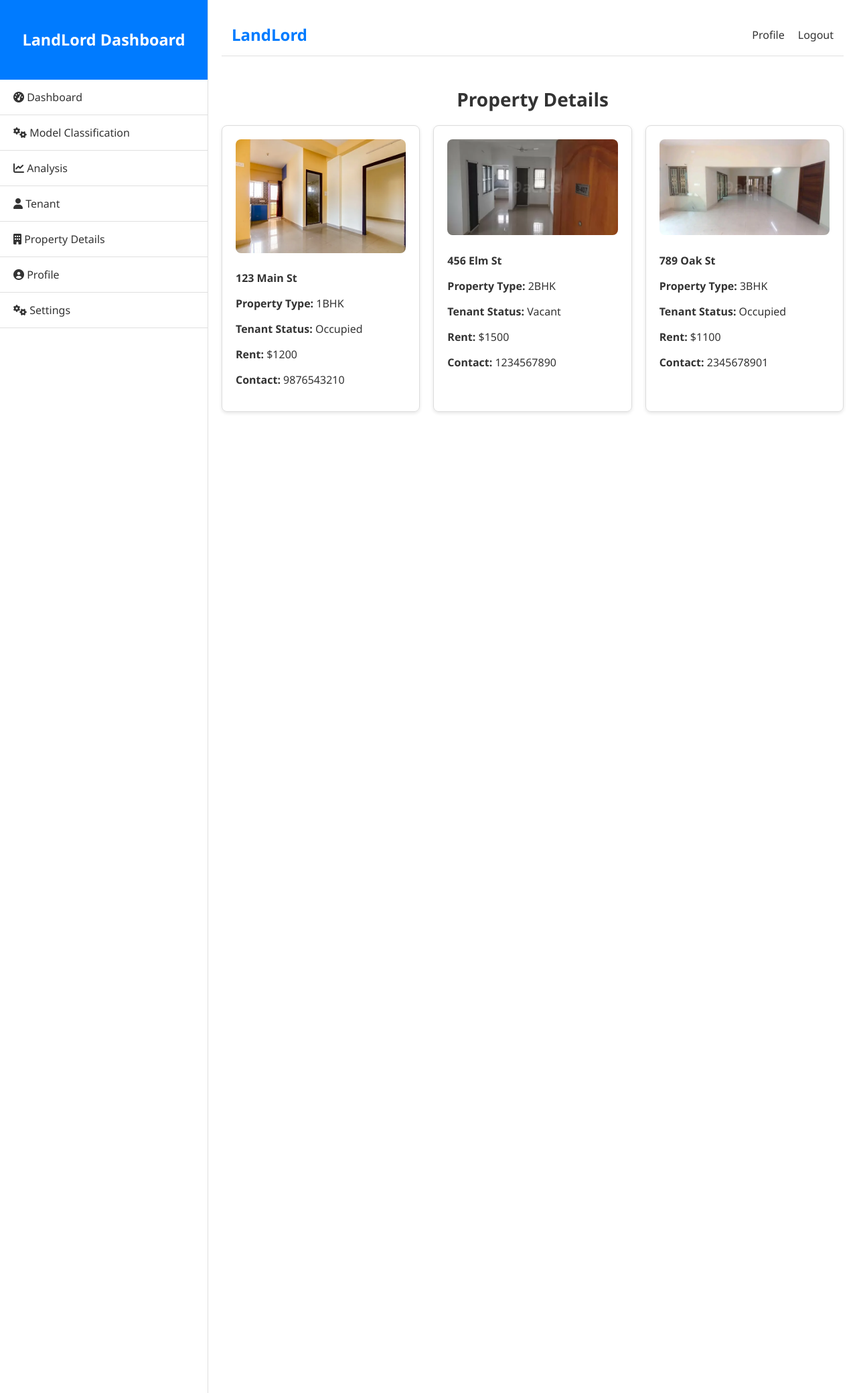
After one commit to SDineshKumar1304/Tenant_Application, a Flask app: page /property in a window 1280 px wide. The commit adds this page. Shown: the whole page at 67% size. Run offline with Flask 3, Linux system fonts and the light colour scheme; parts of the project's set-up code (start-up, migrations or seed data) failed here and were passed over.

Commit message:
Design Enhancement and Property Details Added

```diff
--- a/app.py
+++ b/app.py
@@ -6,7 +6,7 @@ import pandas as pd
 from flask_sqlalchemy import SQLAlchemy
 import plotly.express as px
 import plotly.io as pio
-import traceback
+
 
 app = Flask(__name__)
 app.secret_key = 'DK1329'
@@ -60,7 +60,6 @@ def login():
 def logout():
     session.pop('username', None)
     return redirect(url_for('login'))
-
 @app.route('/dashboard')
 def dashboard():
     if 'username' not in session:
@@ -72,7 +71,8 @@ def dashboard():
     rejected_count = TenantApplication.query.filter_by(result='Rejected').count()
 
     status_counts = {'Approved': approved_count, 'Rejected': rejected_count}
-    status_fig = px.bar(x=list(status_counts.keys()), y=list(status_counts.values()), title='Approved vs Rejected Tenants', labels={'x': 'Status', 'y': 'Count'})
+    status_fig = px.bar(x=list(status_counts.keys()), y=list(status_counts.values()), title='Approved vs Rejected Tenants', labels={'x': 'Status', 'y': 'Count'}, color_discrete_sequence=['#87CEFA'])
+    status_fig.update_layout(plot_bgcolor='rgba(255, 255, 255, 0.8)', paper_bgcolor='rgba(255, 255, 255, 0.8)', font=dict(color='black'))
     status_plot = pio.to_html(status_fig, full_html=False)
 
     tenants = TenantApplication.query.all()
@@ -136,7 +136,7 @@ def profile():
     return render_template('profile.html', profile=ADMIN_PROFILE)
 
 class TenantApplication(db.Model):
-    __tablename__ = 'tenant_applications'  # Correct table name
+    __tablename__ = 'tenant_applications'
     id = db.Column(db.Integer, primary_key=True)
     employment_history = db.Column(db.String(255))
     income = db.Column(db.Numeric(10, 2))
@@ -158,7 +158,7 @@ def model_analysis():
         return redirect(url_for('login'))
 
     result = None
-    preview_html = None  # Initialize preview_html to avoid UnboundLocalError
+    preview_html = None
 
     if request.method == 'POST':
         if 'csv_file' not in request.files:
@@ -174,12 +174,9 @@ def model_analysis():
             file_path = os.path.join('static/uploads', secure_filename(file.filename))
             file.save(file_path)
 
-            # Read the CSV file into a DataFrame
             preview_df = pd.read_csv(file_path)
-            # Display the first few rows for preview
             preview_html = preview_df.head().to_html(classes='table table-striped')
 
-            # Handle encoding if necessary
             for column in label_encoders:
                 if column in preview_df.columns:
                     le = label_encoders[column]
@@ -187,11 +184,11 @@ def model_analysis():
 
             input_scaled = scaler.transform(preview_df)
             predictions_encoded = model.predict(input_scaled)
-            # Decode the results
+
+
             result = ["Approved" if pred == 1 else "Rejected" for pred in predictions_encoded]
 
             try:
-                # Save results to the database
                 for index, row in preview_df.iterrows():
                     new_application = TenantApplication(
                         employment_history=row.get('Employment History'),
@@ -206,7 +203,7 @@ def model_analysis():
                         income_verification=row.get('Income Verification'),
                         personal_references=row.get('Personal References'),
                         professional_references=row.get('Professional References'),
-                        result=result[index]  # Save the decoded result
+                        result=result[index]
                     )
                     db.session.add(new_application)
                 db.session.commit()
@@ -222,30 +219,32 @@ def model_analysis():
 def analysis():
     query = "SELECT * FROM tenant_applications"
     df = pd.read_sql(query, db.engine)
-    credit_score_fig = px.histogram(df, x='credit_score', title='Credit Score Distribution')
-    income_fig = px.histogram(df, x='income', title='Income Distribution')
+
+    credit_score_plot = create_credit_score_plot(df)
+    income_plot = create_income_plot(df)
 
     total_tenants = df.shape[0]
     count_data = pd.DataFrame({'Category': ['Total Tenants'], 'Count': [total_tenants]})
-    count_fig = px.bar(count_data, x='Category', y='Count', title='Total Count of Tenants')
-
-    credit_score_plot = pio.to_html(credit_score_fig, full_html=False)
-    income_plot = pio.to_html(income_fig, full_html=False)
+    count_fig = px.bar(count_data, x='Category', y='Count', title='Total Count of Tenants', color_discrete_sequence=['#67baf5'])
+    count_fig.update_layout(plot_bgcolor='rgba(255, 255, 255, 0.8)', paper_bgcolor='rgba(255, 255, 255, 0.8)', font=dict(color='black'))
     count_plot = pio.to_html(count_fig, full_html=False)
 
     return render_template('analysis.html', credit_score_plot=credit_score_plot, income_plot=income_plot, count_plot=count_plot)
 
 def create_credit_score_plot(data):
-    fig = px.histogram(data, x='credit_score', title='Credit Score Distribution')
-    fig.update_layout(xaxis_title='Credit Score', yaxis_title='Frequency')
+    fig = px.histogram(data, x='credit_score', title='Credit Score Distribution', color_discrete_sequence=['#67baf5'])
+    fig.update_layout(xaxis_title='Credit Score', yaxis_title='Frequency', plot_bgcolor='rgba(255, 255, 255, 0.8)', paper_bgcolor='rgba(255, 255, 255, 0.8)', font=dict(color='black'))
     plot_html = pio.to_html(fig, full_html=False)
     return plot_html
 
 def create_income_plot(data):
-    fig = px.histogram(data, x='income', title='Income Distribution')
-    fig.update_layout(xaxis_title='Income', yaxis_title='Frequency')
+    fig = px.histogram(data, x='income', title='Income Distribution', color_discrete_sequence=['#67baf5'])
+    fig.update_layout(xaxis_title='Income', yaxis_title='Frequency', plot_bgcolor='rgba(255, 255, 255, 0.8)', paper_bgcolor='rgba(255, 255, 255, 0.8)', font=dict(color='black'))
     plot_html = pio.to_html(fig, full_html=False)
     return plot_html
+
+
+
 @app.route('/tenant', methods=['GET', 'POST'])
 def tenant():
     if 'username' not in session:
@@ -262,7 +261,6 @@ def tenant():
             'birth_certificate': request.files['birth_certificate']
         }
 
-        # Save uploaded files
         for file_key, file in files.items():
             if file and allowed_file(file.filename) and file.filename.endswith('.pdf'):
                 filename = secure_filename(file.filename)
@@ -282,13 +280,44 @@ def tenant():
 def tenant_details(tenant_id):
     tenant = TenantApplication.query.get_or_404(tenant_id)
 
-    # Construct file paths (assuming you store the files with the tenant ID or some identifier)
     aadhar_path = os.path.join(app.config['UPLOAD_FOLDER'], f'{tenant_id}_aadhar.pdf')
     income_path = os.path.join(app.config['UPLOAD_FOLDER'], f'{tenant_id}_income.pdf')
     birth_certificate_path = os.path.join(app.config['UPLOAD_FOLDER'], f'{tenant_id}_birth_certificate.pdf')
 
-    # Add paths to context
     return render_template('tenant_details.html', tenant=tenant, aadhar_path=aadhar_path, income_path=income_path, birth_certificate_path=birth_certificate_path)
+
+@app.route('/property')
+def property_details():
+    properties = [
+        {
+            'address': '123 Main St',
+            'Property_type': '1BHK',
+            'tenant_status': 'Occupied',
+            'rent': '$1200',
+            'contact': '9876543210',
+            'lease_agreement': 'lease_agreement_123_main_st.pdf',
+            'image_url': url_for('static', filename='images/1BHK.png')
+        },
+        {
+            'address': '456 Elm St',
+            'Property_type': '2BHK',
+            'tenant_status': 'Vacant',
+            'rent': '$1500',
+            'contact': '1234567890',
+            'lease_agreement': 'lease_agreement_456_elm_st.pdf',
+            'image_url': url_for('static', filename='images/2BHK.png')
+        },
+        {
+            'address': '789 Oak St',
+            'Property_type': '3BHK',
+            'tenant_status': 'Occupied',
+            'rent': '$1100',
+            'contact': '2345678901',
+            'lease_agreement': 'lease_agreement_789_oak_st.pdf',
+            'image_url': url_for('static', filename='images/3BHK.png')
+        }
+    ]
+    return render_template('property_details.html', properties=properties)
 
 if __name__ == '__main__':
     app.run(debug=True)
--- a/static/dashboard.css
+++ b/static/dashboard.css
@@ -13,7 +13,7 @@ body {
 
 .wrapper {
     display: flex;
-    height: 100vh; /* Full viewport height */
+    height: 260vh; /* Full viewport height */
 }
 
 nav#sidebar {
@@ -23,7 +23,7 @@ nav#sidebar {
     display: flex;
     flex-direction: column;
     flex-shrink: 0;
-    height: 100vh; /* Full viewport height */
+    height: auto; /* Full viewport height */
 }
 
 .sidebar-header {
@@ -257,3 +257,147 @@ iframe {
     height: 100%;
     border: none;
 }
+.tenant-card {
+    border: 1px solid #ddd;
+    border-radius: 5px;
+    padding: 15px;
+    text-align: center;
+    margin: 15px;
+    transition: box-shadow 0.3s ease;
+}
+.tenant-card:hover {
+    box-shadow: 0 4px 8px rgba(0, 0, 0, 0.2);
+}
+.tenant-card img {
+    width: 100px;
+    height: 100px;
+    border-radius: 50%;
+    margin-bottom: 10px;
+}
+.tenant-card a {
+    color: #007bff;
+    text-decoration: none;
+}
+.tenant-card a:hover {
+    text-decoration: underline;
+}
+.icon-heading {
+    display: flex;
+    align-items: center;
+}
+.icon-heading i {
+    margin-right: 10px;
+}
+.tenant-details {
+    margin: 20px;
+    padding: 20px;
+    border: 1px solid #ddd;
+    border-radius: 8px;
+    box-shadow: 0 2px 5px rgba(0, 0, 0, 0.1);
+}
+.tenant-details h3 {
+    margin-bottom: 20px;
+}
+.tenant-details p {
+    margin-bottom: 10px;
+}
+.pdf-preview {
+    margin-top: 20px;
+}
+.pdf-container {
+    width: 100%;
+    height: 600px; /* Adjust height as needed */
+    border: 1px solid #ddd;
+    border-radius: 8px;
+    overflow: hidden;
+}
+iframe {
+    width: 100%;
+    height: 100%;
+    border: none;
+}
+.icon-heading {
+    display: flex;
+    align-items: center;
+}
+.icon-heading i {
+    margin-right: 10px;
+}
+
+.plot-container {
+    background: #fff;
+    padding: 20px;
+    margin-bottom: 20px;
+    border-radius: 8px;
+    box-shadow: 0 2px 5px rgba(0, 0, 0, 0.1);
+}
+.plot-container h3 {
+    margin-top: 0;
+    display: flex;
+    align-items: center;
+}
+.plot-container h3 i {
+    margin-right: 10px;
+}
+.property-details {
+    margin: 20px;
+    padding: 20px;
+    border: 1px solid #ddd;
+    border-radius: 8px;
+    box-shadow: 0 2px 5px rgba(0, 0, 0, 0.1);
+}
+.property-details h3 {
+    margin-bottom: 20px;
+}
+.property-details p {
+    margin-bottom: 10px;
+}
+.property-container {
+    display: flex;
+    flex-wrap: wrap;
+    gap: 20px;
+}
+.property-card {
+    flex: 1 1 calc(33.333% - 20px);
+    box-sizing: border-box;
+    padding: 20px;
+    border: 1px solid #ddd;
+    border-radius: 8px;
+    box-shadow: 0 2px 5px rgba(0, 0, 0, 0.1);
+}
+.property-card h4 {
+    margin-bottom: 15px;
+}
+
+h1 {
+    display: block;
+    font-size: 2em;
+    margin-block-start: 0.67em;
+    margin-block-end: 0.67em;
+    margin-inline-start: 0px;
+    margin-inline-end: 0px;
+    font-weight: bold;
+    unicode-bidi: isolate;
+    text-align: center;
+}
+.btn {
+    display: inline-block;
+    padding: 8px 9px;
+    font-size: 15px;
+    text-align: center;
+    cursor: pointer;
+    text-decoration: none;
+    border-radius: 14px;
+    color: #fff;
+    background-color: #007bff;
+    border: none;
+    margin-right: 18px;
+    text-transform: uppercase;
+    transition: background-color 0.3s ease;
+}
+
+.property-image {
+    width: 100%;
+    height: auto;
+    border-radius: 8px;
+}
--- a/templates/profile.html
+++ b/templates/profile.html
@@ -18,7 +18,7 @@
                 <li><a href="{{ url_for('model_analysis') }}"><i class="fas fa-chart-line"></i> Model Analysis</a></li>
                 <li><a href="{{ url_for('analysis') }}"><i class="fas fa-chart-pie"></i> Analysis</a></li>
                 <li><a href="{{ url_for('tenant') }}"><i class="fas fa-users"></i> Tenant</a></li>
-                <li><a href="#"><i class="fas fa-building"></i> Property Details</a></li>
+                <li><a href="{{ url_for('property_details') }}"><i class="fas fa-building"></i> Property Details</a></li>
                 <li><a href="#"><i class="fas fa-cog"></i> Settings</a></li>
                 <li class="active"><a href="{{ url_for('profile') }}"><i class="fas fa-user"></i> My Profile</a></li>
             </ul>
--- /dev/null
+++ b/templates/property_details.html
@@ -0,0 +1,53 @@
+<!DOCTYPE html>
+<html lang="en">
+<head>
+    <meta charset="UTF-8">
+    <meta name="viewport" content="width=device-width, initial-scale=1.0">
+    <title>Property Details</title>
+    <link rel="stylesheet" href="{{ url_for('static', filename='dashboard.css') }}">
+    <link rel="stylesheet" href="https://cdnjs.cloudflare.com/ajax/libs/font-awesome/6.0.0-beta3/css/all.min.css">
+</head>
+<body>
+    <div class="wrapper">
+        <nav id="sidebar">
+            <div class="sidebar-header">
+                <h3>LandLord Dashboard</h3>
+            </div>
+            <ul class="list-unstyled components">
+                <li><a href="{{ url_for('dashboard') }}"><i class="fas fa-tachometer-alt"></i> Dashboard</a></li>
+                <li><a href="{{ url_for('model_analysis') }}"><i class="fas fa-cogs"></i> Model Classification</a></li>
+                <li><a href="{{ url_for('analysis') }}"><i class="fas fa-chart-line"></i> Analysis</a></li>
+                <li><a href="{{ url_for('tenant') }}"><i class="fas fa-user"></i> Tenant</a></li>
+                <li><a href="{{ url_for('property_details') }}"><i class="fas fa-building"></i> Property Details</a></li>
+                <li><a href="{{ url_for('profile') }}"><i class="fas fa-user-circle"></i> Profile</a></li>
+                <li><a href="#"><i class="fas fa-cogs"></i> Settings</a></li>
+            </ul>
+        </nav>
+
+        <div id="content">
+            <div class="navbar">
+                <div class="navbar-brand">LandLord</div>
+                <ul class="navbar-nav">
+                    <li><a href="{{ url_for('profile') }}">Profile</a></li>
+                    <li><a href="{{ url_for('logout') }}">Logout</a></li>
+                </ul>
+            </div>
+            <br>
+            <h2>Property Details</h2>
+
+            <div class="property-container">
+                {% for property in properties %}
+                <div class="property-card">
+                    <img src="{{ property.image_url }}" alt="Property Image" class="property-image">
+                    <h4>{{ property.address }}</h4>
+                    <p><strong>Property Type:</strong> {{ property.Property_type }}</p>
+                    <p><strong>Tenant Status:</strong> {{ property.tenant_status }}</p>
+                    <p><strong>Rent:</strong> {{ property.rent }}</p>
+                    <p><strong>Contact:</strong> {{ property.contact }}</p>
+                </div>
+                {% endfor %}
+            </div>
+        </div>
+    </div>
+</body>
+</html>
```
Also changed, not shown: templates/analysis.html (+13 -11 lines), templates/dashboard.html (+10 -4 lines), templates/model_analysis.html (+28 -2 lines), templates/tenant.html (+8 -5 lines), templates/tenant_details.html (+2 -31 lines), static/images/1BHK.png (added), static/images/2BHK.png (added), static/images/3BHK.png (added).
